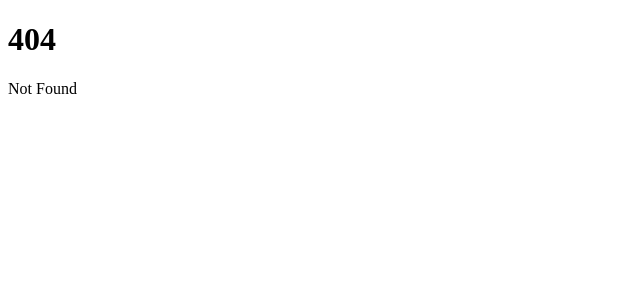
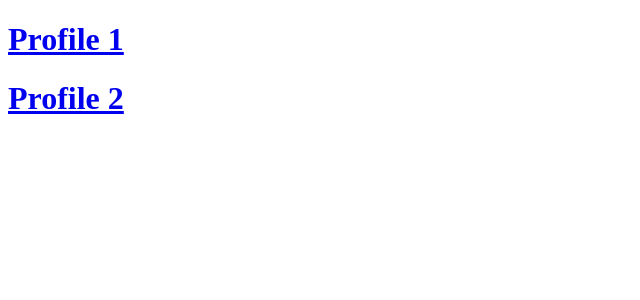
Before and after one commit to Ashures/ashures-shop-svelte, a SvelteKit app: page / in a window 1280 px wide. Before the commit this address had no page. Shown: the top 300 px of the page, without its empty margins (0-640 px from the left). Built offline with nearby package versions, Linux system fonts and the light colour scheme.

Commit message:
Added links to two example profiles in index page

```diff
--- /dev/null
+++ b/src/routes/+page.svelte
@@ -0,0 +1,2 @@
+<h1><a href="/profile/1">Profile 1</a></h1>
+<h1><a href="/profile/2">Profile 2</a></h1>
```
